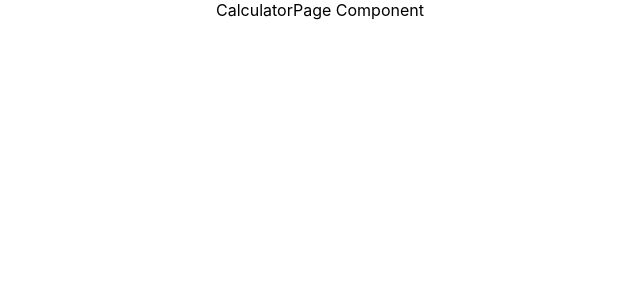
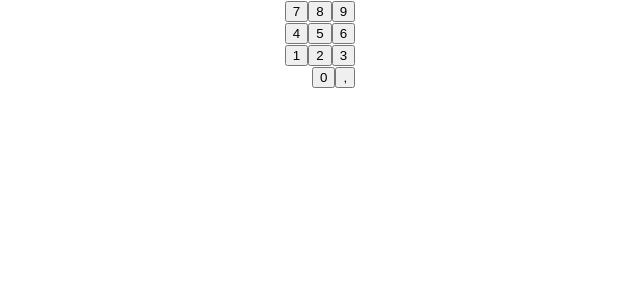
Before and after one commit to msienkiewicz7/ts-calculator, a React (Create React App) app: page / in a window 1280 px wide. Shown: the top 300 px of the page, without its empty margins (320-960 px from the left). Built offline with nearby package versions, Linux system fonts and the light colour scheme.

Commit message:
added input keys

```diff
--- a/src/components/CalcButton/CalcButton.tsx
+++ b/src/components/CalcButton/CalcButton.tsx
@@ -1,9 +1,13 @@
 import React from 'react';
 import styles from './CalcButton.module.css';
 
-const CalcButton = () => (
+interface Props {
+  inputKey: string
+}
+
+const CalcButton = (props: Props) => (
   <div className={styles.CalcButton} data-testid="CalcButton">
-    CalcButton Component
+    <button>{props.inputKey}</button>
   </div>
 );
 
--- a/src/pages/CalculatorPage/CalculatorPage.module.css
+++ b/src/pages/CalculatorPage/CalculatorPage.module.css
@@ -1 +1,19 @@
-.CalculatorPage {}
+.CalculatorPage {
+    display: flex;
+    flex-direction: column;
+    align-items: center;
+    /* width: 500px; */
+}
+
+.Calculator {
+
+}
+
+
+.KeyRow {
+    display: flex;
+    flex-direction: row;
+    justify-content: flex-end
+    /* background-color: aquamarine; */
+
+}
--- a/src/pages/CalculatorPage/CalculatorPage.tsx
+++ b/src/pages/CalculatorPage/CalculatorPage.tsx
@@ -1,10 +1,29 @@
 import React from 'react';
+import CalcButton from '../../components/CalcButton/CalcButton';
 import styles from './CalculatorPage.module.css';
 
-const CalculatorPage = () => (
-  <div className={styles.CalculatorPage} data-testid="CalculatorPage">
-    CalculatorPage Component
-  </div>
-);
+
+const inputKeys = [['7', '8', '9'], ['4', '5', '6'], ['1', '2', '3'], ['0', ',']]
+
+const CalculatorPage = () => {
+
+  return (
+    <div className={styles.CalculatorPage} data-testid="CalculatorPage">
+      <div className={styles.Calculator}>
+
+      {inputKeys.map(rowKeys => (
+        <div className={styles.KeyRow}>
+          {
+            rowKeys.map(key => (
+              <CalcButton key={key} inputKey={key} />
+            ))
+          }
+        </div>
+
+      ))}
+      </div>
+    </div>
+  )
+};
 
 export default CalculatorPage;
```
